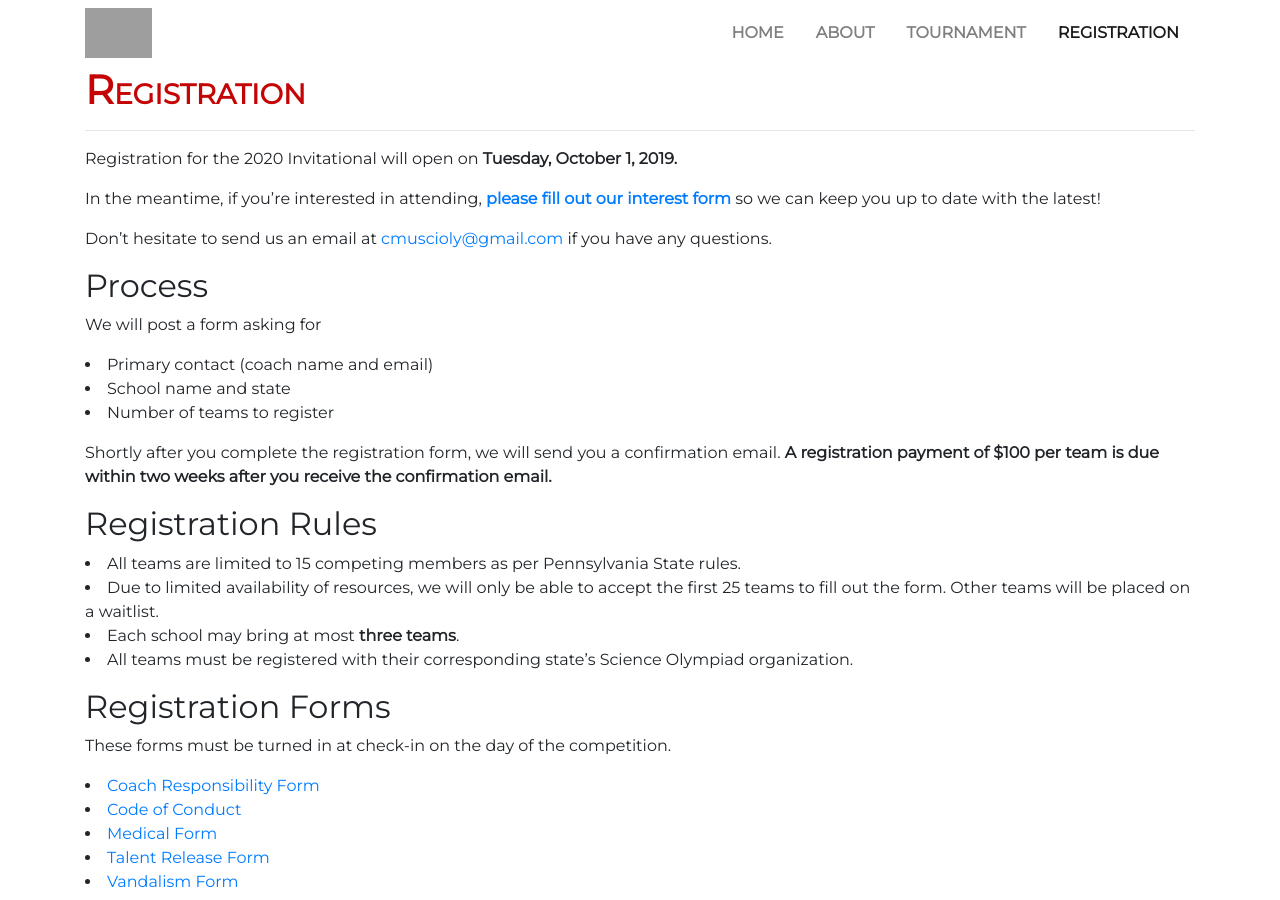
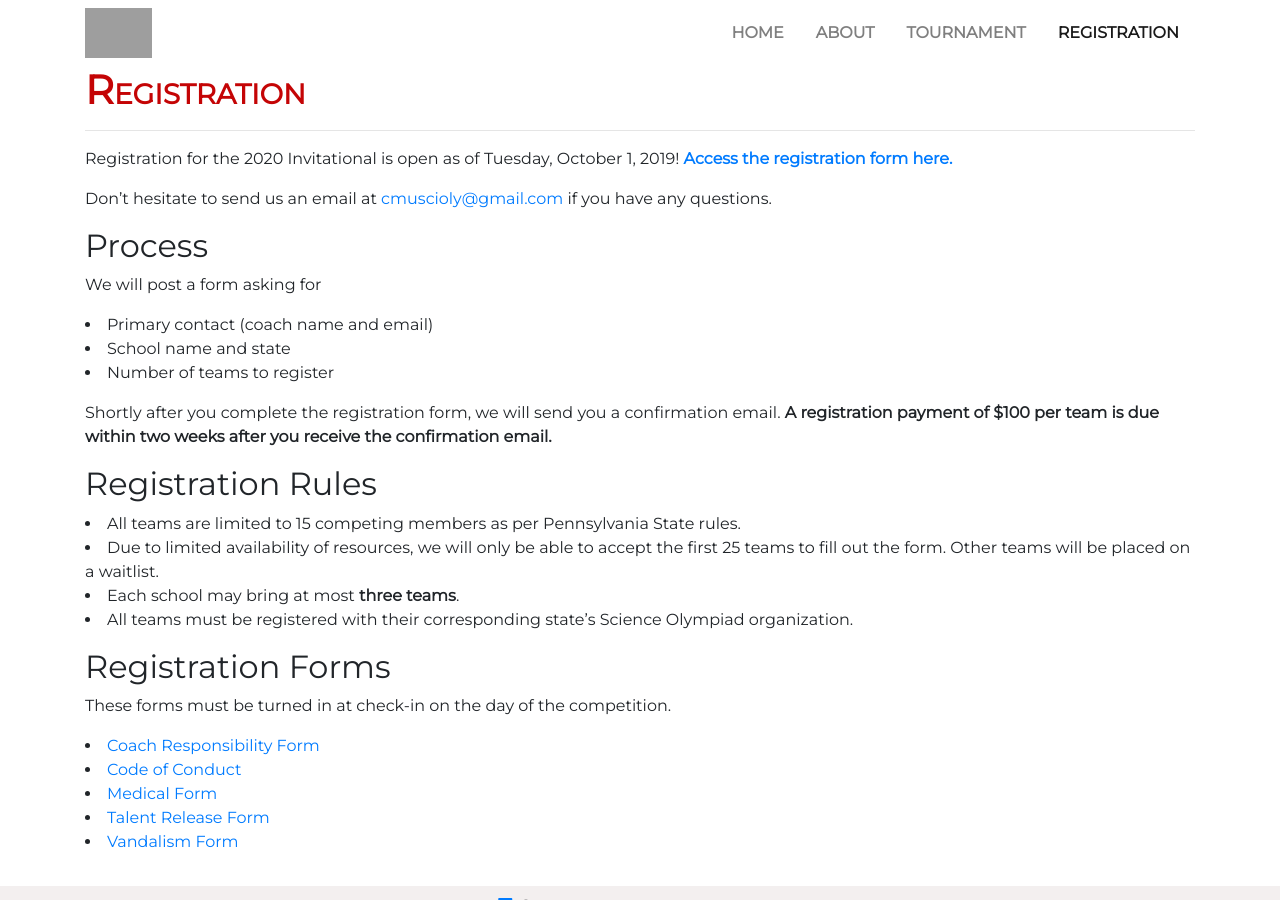
Before and after one commit to cmuscioly/cmuscioly.github.io, a Jekyll site: the page built from registration.md, in a window 1280 px wide. Built offline with Jekyll 4.4.1, drawn with Linux system fonts in a browser that asks for light colours; nearby versions of some CDN libraries; grey boxes are pictures that could not be loaded.

Commit message:
Add registration form

```diff
--- a/registration.md
+++ b/registration.md
@@ -7,12 +7,9 @@ permalink: /registration/
 # Registration
 <hr>
 
-Registration for the 2020 Invitational will open on
-**Tuesday, October 1, 2019.**
-
-In the meantime, if you're interested in attending,
-<strong><a href="https://forms.gle/uUAmnpBDxtRqe7wNA">please fill out our interest form</a></strong>
-so we can keep you up to date with the latest!
+Registration for the 2020 Invitational is open as of
+Tuesday, October 1, 2019!
+[**Access the registration form here.**](https://docs.google.com/forms/d/e/1FAIpQLSdqyPG1lmWlYSCofEADA0a63MBpba7Ygvw8ei4NN6Y5AkZGyw/viewform?usp=sf_link)
 
 Don't hesitate to send us an email at [cmuscioly@gmail.com](mailto:cmuscioly@gmail.com) if you have any questions.
 
```
